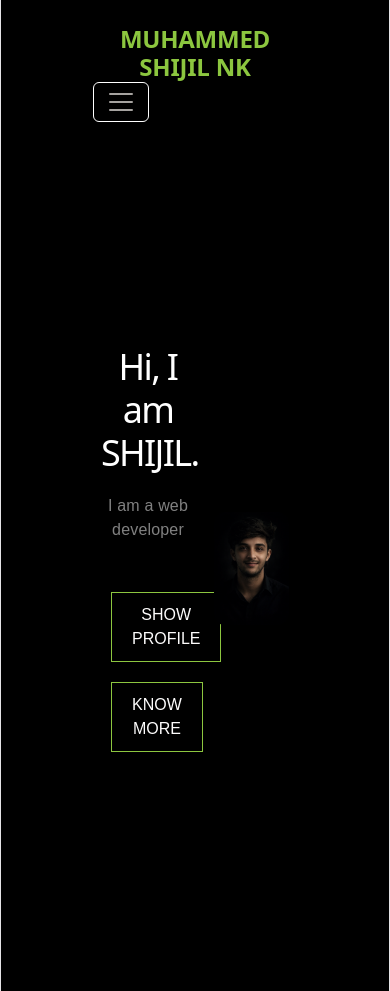
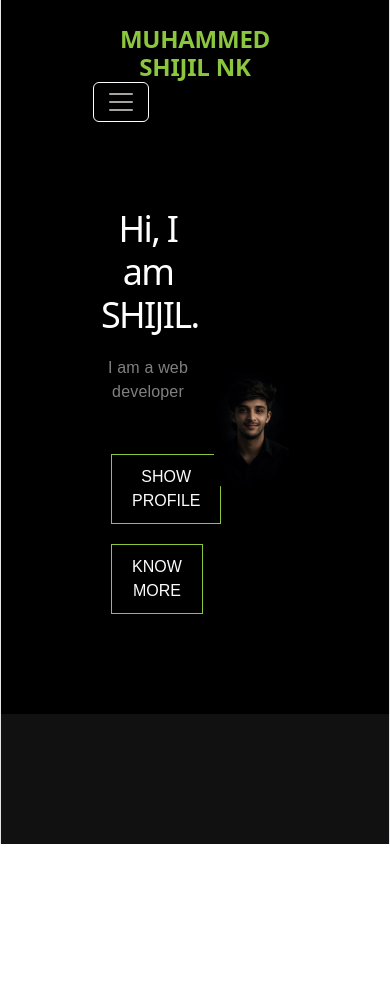
Before and after one commit to shijil950/portfolio-react, a React (Vite) app: page / in a window 390 px wide. After the commit the page ends 844 px from the top, so only its background shows below. Built offline with nearby package versions, Linux system fonts and the light colour scheme.

Commit message:
fix: global mobile spacing in app .css

```diff
--- a/src/App.css
+++ b/src/App.css
@@ -9,3 +9,29 @@ html, body, #root {
   min-height: 100vh;
   background: #111;
 }
+
+@media (max-width: 768px) {
+
+  section,
+  .home,
+  .services,
+  .portfolio,
+  .team,
+  .contact {
+    min-height: auto !important;
+    height: auto !important;
+    padding-top: 40px !important;
+    padding-bottom: 40px !important;
+  }
+
+
+  .service-container,
+  .portfolio-container,
+  .team-container {
+    display: flex !important;
+    flex-direction: column !important;
+    height: auto !important;
+    min-height: auto !important;
+    gap: 20px !important;
+  }
+}
```
